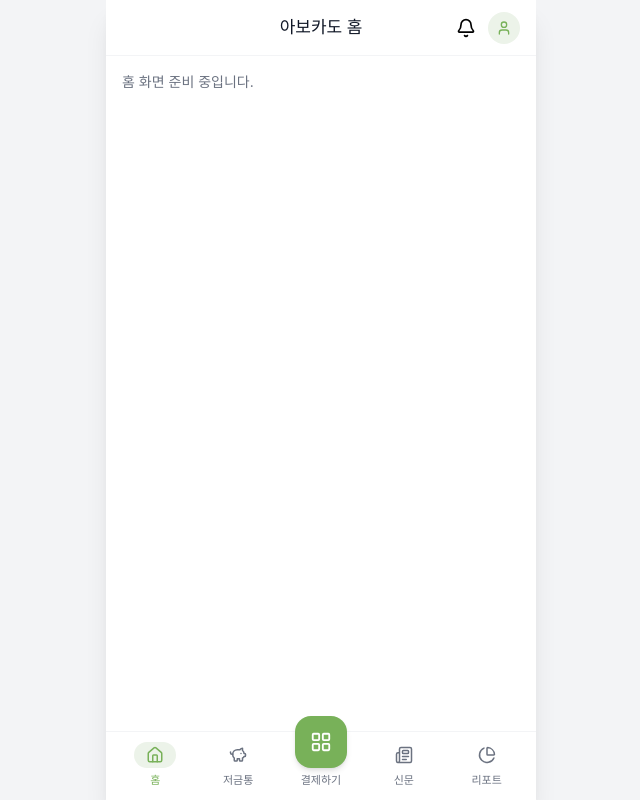
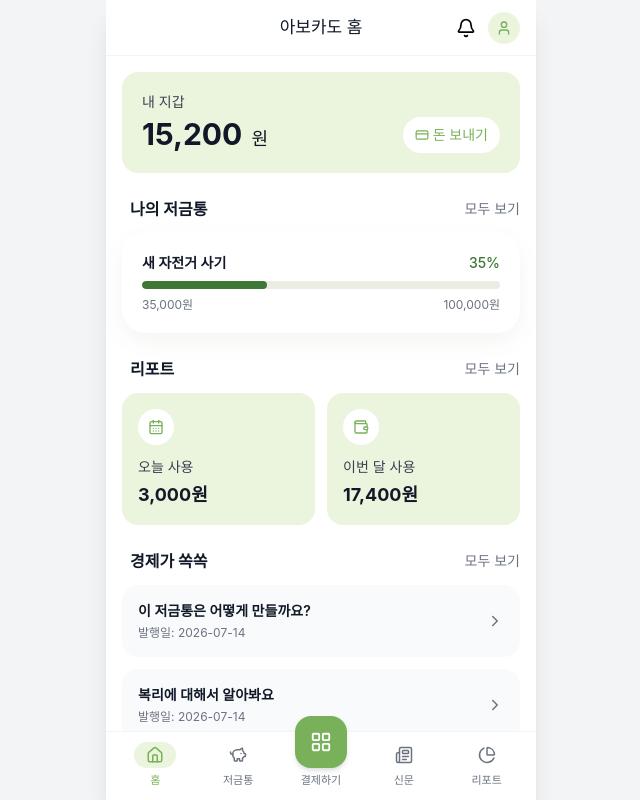
Before and after one commit to kb-avocado/avocado-frontend, a Vue app: page /home in a window 1280 px wide. Shown: the whole page, without its empty margins (319-959 px from the left). Built offline with nearby package versions, Linux system fonts and the light colour scheme.

Commit message:
[AVCD-57] feat: 홈 화면 신규 개발 및 공통 css 수정

```diff
--- a/src/main.js
+++ b/src/main.js
@@ -4,7 +4,6 @@ import App from './App.vue'
 import router from './router'
 import './assets/styles/main.css'
 import './assets/styles/tokens.css'
-
 const app = createApp(App)
 
 app.use(createPinia())
--- a/src/views/home/common/HomeView.vue
+++ b/src/views/home/common/HomeView.vue
@@ -1,6 +1,265 @@
-<!-- src/views/home/HomeView.vue -->
 <template>
-  <div class="p-4">
-    <p class="text-muted text-sm">홈 화면 준비 중입니다.</p>
+  <div v-if="home" class="p-4 flex flex-col gap-6">
+    <!-- 내 지갑 -->
+    <section class="rounded-2xl bg-avocado-100 p-5">
+      <p class="text-sm text-gray-700">내 지갑</p>
+
+      <div class="flex items-center justify-between mt-1">
+        <p class="text-3xl font-bold text-gray-900">
+          {{ formatMoney(home.walletBalance) }}
+          <span class="text-lg font-medium ml-0.5">원</span>
+        </p>
+
+        <RouterLink
+          :to="{ name: 'transfer' }"
+          class="flex items-center gap-1 bg-white text-avocado-600 text-sm font-medium px-3 py-2 rounded-full shrink-0"
+        >
+          <CreditCard :size="14" />
+          돈 보내기
+        </RouterLink>
+      </div>
+    </section>
+
+    <!-- 나의 저금통 -->
+    <section>
+      <div class="flex items-center justify-between mb-3 pl-2">
+        <h2 class="text-base font-bold text-gray-900">나의 저금통</h2>
+
+        <RouterLink :to="{ name: 'piggy' }" class="text-sm text-muted"> 모두 보기 </RouterLink>
+      </div>
+
+      <!-- 저금통이 없을 때 -->
+      <div
+        v-if="!home.piggyBanks?.length"
+        class="rounded-3xl bg-white shadow-[0px_8px_24px_0px_rgba(54,106,27,0.06)] p-5"
+      >
+        <div class="flex items-center gap-3">
+          <div class="w-12 h-12 rounded-xl bg-white flex items-center justify-center">
+            <Gift :size="22" class="text-avocado-600" />
+          </div>
+
+          <p class="text-sm font-medium text-gray-700">지금 저금을 시작해보세요</p>
+        </div>
+
+        <RouterLink
+          :to="{ name: 'piggy' }"
+          class="w-8 h-8 rounded-full bg-avocado-600 flex items-center justify-center shrink-0"
+          aria-label="저금통 만들기"
+        >
+          <Plus :size="16" class="text-white" />
+        </RouterLink>
+      </div>
+
+      <!-- 저금통이 있을 때 -->
+      <div v-else class="flex flex-col gap-3">
+        <RouterLink
+          v-for="piggy in home.piggyBanks"
+          :key="piggy.piggyBankId"
+          :to="{
+            name: 'piggyChildDetail',
+            params: {
+              id: piggy.piggyBankId
+            }
+          }"
+          class="rounded-3xl bg-white shadow-[0px_8px_24px_0px_rgba(54,106,27,0.06)] p-5"
+        >
+          <div class="flex items-center justify-between">
+            <p class="text-sm font-semibold text-gray-900">
+              {{ piggy.name }}
+            </p>
+
+            <p class="text-sm font-medium text-progress-value">{{ getPiggyProgress(piggy) }}%</p>
+          </div>
+
+          <div class="h-2 mt-2 overflow-hidden rounded-full bg-progress-track">
+            <div
+              class="h-full rounded-full bg-progress-value transition-[width] duration-300"
+              :style="{
+                width: `${getPiggyProgress(piggy)}%`
+              }"
+            />
+          </div>
+
+          <div class="flex justify-between mt-2 text-xs text-muted">
+            <span>{{ formatMoney(piggy.balance) }}원</span>
+            <span>{{ formatMoney(piggy.targetAmount) }}원</span>
+          </div>
+        </RouterLink>
+      </div>
+    </section>
+
+    <!-- 리포트 -->
+    <section>
+      <div class="flex items-center justify-between mb-3 pl-2">
+        <h2 class="text-base font-bold text-gray-900">리포트</h2>
+
+        <RouterLink :to="{ name: 'report' }" class="text-sm text-muted"> 모두 보기 </RouterLink>
+      </div>
+
+      <div class="grid grid-cols-2 gap-3">
+        <RouterLink :to="{ name: 'report' }" class="rounded-2xl bg-avocado-100 p-4">
+          <span class="w-9 h-9 rounded-full bg-white flex items-center justify-center mb-3">
+            <CalendarDays :size="16" class="text-avocado-600" />
+          </span>
+
+          <p class="text-sm text-gray-700">오늘 사용</p>
+
+          <p class="text-lg font-bold text-gray-900 mt-1">{{ formatMoney(home.todaySpent) }}원</p>
+        </RouterLink>
+
+        <RouterLink :to="{ name: 'report' }" class="rounded-2xl bg-avocado-100 p-4">
+          <span class="w-9 h-9 rounded-full bg-white flex items-center justify-center mb-3">
+            <Wallet :size="16" class="text-avocado-600" />
+          </span>
+
+          <p class="text-sm text-gray-700">이번 달 사용</p>
+
+          <p class="text-lg font-bold text-gray-900 mt-1">{{ formatMoney(home.monthSpent) }}원</p>
+        </RouterLink>
+      </div>
+    </section>
+
+    <!-- 경제가 쏙쏙 -->
+    <section>
+      <div class="flex items-center justify-between mb-3 pl-2">
+        <h2 class="text-base font-bold text-gray-900">경제가 쏙쏙</h2>
+
+        <RouterLink :to="{ name: 'newspaper' }" class="text-sm text-muted"> 모두 보기 </RouterLink>
+      </div>
+
+      <!-- 뉴스가 없을 때 -->
+      <div v-if="!home.news?.length" class="rounded-2xl bg-gray-50 px-4 py-6 text-center">
+        <p class="text-sm text-muted">등록된 신문이 없습니다.</p>
+      </div>
+
+      <!-- 뉴스가 있을 때 -->
+      <div v-else class="flex flex-col gap-3">
+        <RouterLink
+          v-for="item in home.news"
+          :key="item.newsId"
+          :to="{
+            name: 'newspaper-detail',
+            params: {
+              newsId: item.newsId
+            }
+          }"
+          class="flex items-center justify-between rounded-2xl bg-gray-50 px-4 py-4"
+        >
+          <div class="min-w-0 pr-3">
+            <p class="text-sm font-semibold text-gray-900 truncate">
+              {{ item.title }}
+            </p>
+
+            <p class="text-xs text-muted mt-1">발행일: {{ formatDate(item.publishedAt) }}</p>
+          </div>
+
+          <ChevronRight :size="18" class="text-muted shrink-0" />
+        </RouterLink>
+      </div>
+    </section>
+  </div>
+
+  <!-- 로딩 -->
+  <div v-else-if="isLoading" class="p-4 text-center text-muted text-sm py-10">불러오는 중...</div>
+
+  <!-- 오류 -->
+  <div v-else class="p-4 text-center py-10">
+    <p class="text-sm text-red-500">홈 정보를 불러오지 못했습니다.</p>
+
+    <button
+      type="button"
+      class="mt-3 px-4 py-2 rounded-lg bg-avocado-600 text-white text-sm"
+      @click="fetchHome"
+    >
+      다시 불러오기
+    </button>
   </div>
 </template>
+
+<script setup>
+import { onMounted, ref } from 'vue'
+import { CreditCard, Gift, Plus, CalendarDays, Wallet, ChevronRight } from 'lucide-vue-next'
+
+// 백엔드 API를 연결할 때 사용
+// import { getHome } from '@/api/home'
+
+const home = ref(null)
+const isLoading = ref(false)
+
+const MOCK_HOME = {
+  walletBalance: 15200,
+  todaySpent: 3000,
+  monthSpent: 17400,
+
+  piggyBanks: [
+    {
+      piggyBankId: 1,
+      name: '새 자전거 사기',
+      balance: 35000,
+      targetAmount: 100000
+    }
+  ],
+
+  news: [
+    {
+      newsId: 101,
+      title: '이 저금통은 어떻게 만들까요?',
+      publishedAt: '2026-07-14T09:00:00'
+    },
+    {
+      newsId: 100,
+      title: '복리에 대해서 알아봐요',
+      publishedAt: '2026-07-14T09:00:00'
+    }
+  ]
+}
+
+async function fetchHome() {
+  isLoading.value = true
+  home.value = null
+
+  try {
+    /*
+     * 백엔드 연결 시 아래 코드 사용
+     *
+     * const { data } = await getHome()
+     * home.value = data
+     */
+
+    // 현재는 mock 데이터 사용
+    home.value = MOCK_HOME
+  } catch (error) {
+    console.error('홈 정보 조회 실패:', error)
+    home.value = null
+  } finally {
+    isLoading.value = false
+  }
+}
+
+function formatMoney(value) {
+  return Number(value ?? 0).toLocaleString('ko-KR')
+}
+
+function formatDate(dateString) {
+  if (!dateString) {
+    return ''
+  }
+
+  return dateString.slice(0, 10)
+}
+
+function getPiggyProgress(piggy) {
+  const balance = Number(piggy?.balance ?? 0)
+  const targetAmount = Number(piggy?.targetAmount ?? 0)
+
+  if (targetAmount <= 0) {
+    return 0
+  }
+
+  const progress = Math.round((balance / targetAmount) * 100)
+
+  return Math.min(100, Math.max(0, progress))
+}
+
+onMounted(fetchHome)
+</script>
--- a/src/views/report/common/ReportView.vue
+++ b/src/views/report/common/ReportView.vue
@@ -10,15 +10,19 @@
           type="button"
           class="text-gray-400 disabled:opacity-30"
           :disabled="!report.navigation.hasPrevious"
+          aria-label="이전 달"
           @click="goToMonth(-1)"
         >
           <ChevronLeft :size="20" />
         </button>
+
         <p class="text-base font-semibold text-gray-900">{{ monthLabel }}의 분석 결과</p>
+
         <button
           type="button"
           class="text-gray-400 disabled:opacity-30"
           :disabled="!report.navigation.hasNext"
+          aria-label="다음 달"
           @click="goToMonth(1)"
         >
           <ChevronRight :size="20" />
@@ -35,21 +39,26 @@
 
         <p class="leading-snug">
           <span class="block text-xl font-bold text-gray-900"> 지우는 {{ monthLabel }} </span>
+
           <span class="block text-2xl font-extrabold text-avocado-600 my-1">
             '{{ report.style.title }}'
           </span>
+
           <span class="block text-xl font-bold text-gray-900"> 스타일이었어요! </span>
         </p>
 
         <span
-          class="inline-block bg-avocado-100 text-avocado-600 font-bold text-base px-6 py-3 rounded-full"
+          class="inline-block bg-gray-50 text-[#4C6B3A] font-bold text-base px-6 py-3 rounded-full"
         >
           아보카도 사용자 중 {{ report.style.userPercentage }}%가 이 유형이에요
         </span>
 
         <p class="text-sm text-gray-900 text-center leading-relaxed px-2">
-          <template v-if="isParentView">*{{ report.style.parentDescription }}</template>
-          <template v-else>{{ report.style.childDescription }}</template>
+          <template v-if="isParentView"> *{{ report.style.parentDescription }} </template>
+
+          <template v-else>
+            {{ report.style.childDescription }}
+          </template>
         </p>
       </div>
     </div>
@@ -58,43 +67,58 @@
     <div class="rounded-3xl bg-avocado-100 shadow-[0px_8px_24px_0px_rgba(54,106,27,0.06)] p-5">
       <div class="flex items-center justify-between">
         <p class="text-sm">{{ monthLabel }} 소비 금액</p>
+
         <span class="w-9 h-9 rounded-full bg-white flex items-center justify-center">
           <Wallet :size="16" class="text-avocado-600" />
         </span>
       </div>
+
       <p class="text-3xl font-bold text-gray-900 mt-1">
         {{ report.summary.totalSpent.toLocaleString('ko-KR') }}원
       </p>
+
       <p
         class="text-sm font-medium mt-2 flex items-center gap-1"
         :class="report.summary.comparedToLastMonth <= 0 ? 'text-avocado-600' : 'text-red-500'"
       >
         {{ report.summary.comparedToLastMonth <= 0 ? '↘' : '↗' }}
-        지난달보다 {{ Math.abs(report.summary.comparedToLastMonth).toLocaleString('ko-KR') }}원
+
+        지난달보다
+        {{ Math.abs(report.summary.comparedToLastMonth).toLocaleString('ko-KR') }}원
+
         {{ report.summary.comparedToLastMonth <= 0 ? '더 아꼈어요!' : '더 썼어요' }}
       </p>
+
       <p class="text-sm mt-3">소비 건수 {{ report.summary.transactionCount }}건</p>
     </div>
 
     <!-- 지출 Top 5 -->
     <div class="rounded-3xl bg-white shadow-[0px_8px_24px_0px_rgba(54,106,27,0.06)] p-5">
       <p class="text-base font-bold text-gray-900 mb-4">{{ monthLabel }} 지출 Top 5</p>
+
       <div class="flex flex-col gap-4">
         <div v-for="spot in report.topSpots" :key="spot.rank" class="flex flex-col gap-1.5">
           <div class="flex items-center justify-between text-sm">
             <span class="flex items-center gap-1.5 text-gray-900">
               <span class="w-2.5 h-2.5 rounded-full" :style="{ backgroundColor: spot.color }" />
+
               {{ spot.category }}
             </span>
+
             <span class="text-gray-900">
               {{ spot.percentage }}%
-              <span class="text-muted">({{ spot.amount.toLocaleString('ko-KR') }}원)</span>
+
+              <span class="text-muted"> ({{ spot.amount.toLocaleString('ko-KR') }}원) </span>
             </span>
           </div>
-          <div class="h-2 rounded-full" style="background-color: #f0e6d2">
+
+          <div class="h-2 rounded-full overflow-hidden" style="background-color: #eef0e7">
             <div
-              class="h-2 rounded-full"
-              :style="{ width: spot.percentage + '%', backgroundColor: spot.color }"
+              class="h-full rounded-full"
+              :style="{
+                width: `${spot.percentage}%`,
+                backgroundColor: spot.color
+              }"
             />
           </div>
         </div>
@@ -102,27 +126,35 @@
     </div>
 
     <!-- 월별 소비 비교 -->
-    <div class="rounded-3xl p-5" style="background-color: #ebf4dd">
+    <div class="rounded-3xl bg-avocado-100 p-5">
       <p class="text-base font-bold text-gray-900 mb-10">월별 소비 비교</p>
+
       <div class="flex items-end justify-around h-32">
         <div
-          v-for="m in report.monthlyComparison"
-          :key="m.month"
+          v-for="month in report.monthlyComparison"
+          :key="month.month"
           class="flex flex-col items-center gap-2"
         >
           <span class="text-sm font-semibold" style="color: #4c6b3a">
-            {{ m.amount.toLocaleString('ko-KR') }}원
+            {{ month.amount.toLocaleString('ko-KR') }}원
           </span>
+
           <div
             class="w-9 rounded-full bg-white overflow-hidden flex items-end"
             style="height: 96px"
           >
             <div
               class="w-full rounded-full"
-              :style="{ height: barHeight(m.amount) + 'px', backgroundColor: m.color }"
+              :style="{
+                height: `${barHeight(month.amount)}px`,
+                backgroundColor: month.color
+              }"
             />
           </div>
-          <span class="text-sm" :style="{ color: m.color }">{{ m.month }}</span>
+
+          <span class="text-sm" :style="{ color: month.color }">
+            {{ month.month }}
+          </span>
         </div>
       </div>
     </div>
@@ -131,29 +163,48 @@
     <div class="rounded-3xl bg-white shadow-[0px_8px_24px_0px_rgba(54,106,27,0.06)] p-5">
       <div class="flex items-center justify-between mb-7">
         <p class="text-sm">이번 달 저축 현황</p>
+
         <PiggyBank :size="18" class="text-avocado-600" />
       </div>
+
       <p class="text-2xl font-bold text-gray-900 mt-0.5">
         {{ report.savings.totalSaved.toLocaleString('ko-KR') }}원 저금했어요!
       </p>
-      <p class="text-sm mt-4 mb-1.5">이번 달 용돈 대비 저축률 {{ report.savings.savingsRate }}%</p>
-      <div class="h-2.5 rounded-full" style="background-color: #f0e6d2">
+
+      <p class="text-sm mt-4 mb-2">
+        이번 달 용돈 대비 저축률
+
+        <span class="font-semibold text-progress-value"> {{ report.savings.savingsRate }}% </span>
+      </p>
+
+      <!-- 공통 프로그레스 바 색상 적용 -->
+      <div class="h-2.5 rounded-full overflow-hidden bg-progress-track">
         <div
-          class="h-2.5 rounded-full bg-avocado-600"
-          :style="{ width: report.savings.savingsRate + '%' }"
+          class="h-full rounded-full bg-progress-value transition-[width] duration-300"
+          :style="{
+            width: `${getPercentage(report.savings.savingsRate)}%`
+          }"
         />
       </div>
     </div>
 
-    <!-- 아보카도씨의 한마디 -->
+    <!-- 아보카도 씨의 한마디 -->
     <div
       class="rounded-3xl shadow-[0px_8px_24px_0px_rgba(54,106,27,0.06)] p-5 flex items-center gap-4"
       style="background-color: #f8dcae"
     >
-      <img src="@/assets/images/ch3.png" alt="" class="w-32 h-40 object-contain shrink-0" />
+      <img
+        src="@/assets/images/ch3.png"
+        alt="아보카도 캐릭터"
+        class="w-32 h-40 object-contain shrink-0"
+      />
+
       <div>
         <p class="text-sm font-bold text-avocado-600 mb-5">아보카도 씨의 한마디</p>
-        <p class="text-sm text-gray-800 leading-relaxed">{{ report.advice }}</p>
+
+        <p class="text-sm text-gray-800 leading-relaxed">
+          {{ report.advice }}
+        </p>
       </div>
     </div>
   </div>
@@ -164,33 +215,56 @@
 <script setup>
 import { computed, onMounted, ref } from 'vue'
 import { ChevronLeft, ChevronRight, Wallet, PiggyBank } from 'lucide-vue-next'
+import { useAuthStore } from '@/stores/auth'
+
 // TODO(mock): 백엔드 붙으면 아래 주석 풀고 mock 코드 지우기
 // import { getReport } from '@/api/report'
-import { useAuthStore } from '@/stores/auth'
 
 const authStore = useAuthStore()
+
 // TODO: 로그인 붙으면 authStore.user.role === 'PARENT'로 정확히 판단
-const isParentView = computed(() => authStore.user?.role === 'PARENT')
+const isParentView = computed(() => {
+  return authStore.user?.role === 'PARENT'
+})
 
 const currentYearMonth = ref('2026-06')
 const report = ref(null)
 
 const monthLabel = computed(() => {
-  if (!report.value) return ''
+  if (!report.value) {
+    return ''
+  }
+
   const [, month] = report.value.yearMonth.split('-')
+
   return `${Number(month)}월`
 })
 
 function barHeight(amount) {
-  if (!report.value) return 0
-  const max = Math.max(...report.value.monthlyComparison.map((m) => m.amount))
+  if (!report.value) {
+    return 0
+  }
+
+  const max = Math.max(...report.value.monthlyComparison.map((month) => month.amount))
+
+  if (max <= 0) {
+    return 16
+  }
+
   return Math.max(16, (amount / max) * 96)
+}
+
+function getPercentage(value) {
+  const percentage = Number(value ?? 0)
+
+  return Math.min(100, Math.max(0, percentage))
 }
 
 // TODO(mock): 백엔드 붙으면 이 목업 데이터 삭제
 function buildMockReport(yearMonth) {
   return {
     yearMonth,
+
     style: {
       type: 'SPARROW',
       title: '방앗간 못 지나가는 참새',
@@ -199,30 +273,80 @@ function buildMockReport(yearMonth) {
         '방앗간 못 지나가는 참새는 한 달 중 용돈을 소비한 날이 25일 이상일 때 나오는 유형이에요',
       userPercentage: 12
     },
+
     summary: {
       totalSpent: 42500,
       comparedToLastMonth: -5000,
       transactionCount: 18
     },
+
     topSpots: [
-      { rank: 1, category: '다이소', amount: 19125, percentage: 45, color: '#3f6b22' },
-      { rank: 2, category: '아맛나 떡볶이집', amount: 12750, percentage: 30, color: '#78B159' },
-      { rank: 3, category: 'GS25', amount: 6375, percentage: 15, color: '#f59e0b' },
-      { rank: 4, category: '와와 피시방', amount: 2550, percentage: 6, color: '#b8d98c' },
-      { rank: 5, category: '기타', amount: 1700, percentage: 4, color: '#d1d5db' }
+      {
+        rank: 1,
+        category: '다이소',
+        amount: 19125,
+        percentage: 45,
+        color: '#3f6b22'
+      },
+      {
+        rank: 2,
+        category: '아맛나 떡볶이집',
+        amount: 12750,
+        percentage: 30,
+        color: '#78B159'
+      },
+      {
+        rank: 3,
+        category: 'GS25',
+        amount: 6375,
+        percentage: 15,
+        color: '#f59e0b'
+      },
+      {
+        rank: 4,
+        category: '와와 피시방',
+        amount: 2550,
+        percentage: 6,
+        color: '#b8d98c'
+      },
+      {
+        rank: 5,
+        category: '기타',
+        amount: 1700,
+        percentage: 4,
+        color: '#d1d5db'
+      }
     ],
+
     monthlyComparison: [
-      { month: '4월', amount: 20000, color: '#59B17F' },
-      { month: '5월', amount: 28000, color: '#9CB159' },
-      { month: '6월', amount: 23000, color: '#59A2B1' }
+      {
+        month: '4월',
+        amount: 20000,
+        color: '#59B17F'
+      },
+      {
+        month: '5월',
+        amount: 28000,
+        color: '#9CB159'
+      },
+      {
+        month: '6월',
+        amount: 23000,
+        color: '#59A2B1'
+      }
     ],
+
     savings: {
       totalSaved: 25000,
       savingsRate: 50
     },
-    advice:
-      '아보카도 씨의 한마디, 아이에게 이번 주에 먹은 간식 중 어떤 게 가장 뿌듯했는지 물어보며 칭찬해 주세요.',
-    navigation: { hasPrevious: true, hasNext: true }
+
+    advice: '아이에게 이번 주에 먹은 간식 중 어떤 게 가장 뿌듯했는지 물어보며 칭찬해 주세요.',
+
+    navigation: {
+      hasPrevious: true,
+      hasNext: true
+    }
   }
 }
 
@@ -230,13 +354,18 @@ async function fetchReport() {
   // TODO(mock): 백엔드 붙으면 아래로 교체
   // const { data } = await getReport(currentYearMonth.value)
   // report.value = data
+
   report.value = buildMockReport(currentYearMonth.value)
 }
 
 function goToMonth(diff) {
   const [year, month] = currentYearMonth.value.split('-').map(Number)
+
   const date = new Date(year, month - 1 + diff, 1)
-  currentYearMonth.value = `${date.getFullYear()}-${String(date.getMonth() + 1).padStart(2, '0')}`
+
+  currentYearMonth.value =
+    `${date.getFullYear()}-` + `${String(date.getMonth() + 1).padStart(2, '0')}`
+
   fetchReport()
 }
 
--- a/tailwind.config.js
+++ b/tailwind.config.js
@@ -1,21 +1,29 @@
 /** @type {import('tailwindcss').Config} */
 export default {
-  content: ['./index.html', './src/**/*.{vue,js,jsx}'],
+  content: ['./index.html', './src/**/*.{vue,js,jsx,ts,tsx}'],
   theme: {
     extend: {
       colors: {
-        // 아보카도 팀 브랜드 컬러 정의
-        primary: '#4CAF50',
+        primary: 'var(--color-avocado-600)',
+
         avocado: {
-          50: '#ffffff', // 페이지/카드 옅은 배경
-          100: '#ECF3E9', // 선택된 탭 배경 (pill)
-          300: '#CFE8A9', // 보조 강조
-          600: '#78B159', // 브랜드 메인 그린 — 버튼, 활성 탭, 강조 텍스트, 프로그레스 바
-          900: '#000000' // 가장 진한 텍스트 (필요시)
+          50: 'var(--color-avocado-50)',
+          100: 'var(--color-avocado-100)',
+          300: 'var(--color-avocado-300)',
+          600: 'var(--color-avocado-600)',
+          900: 'var(--color-avocado-900)'
         },
-        muted: '#6b7280' // 비활성 아이콘/텍스트용 회색
+
+        progress: {
+          track: 'var(--color-progress-track)',
+          value: 'var(--color-progress-value)'
+        },
+        muted: 'var(--color-text-muted)',
+        surface: 'var(--color-surface)',
+        border: 'var(--color-border)'
       }
     }
   },
+
   plugins: []
 }
```
Also changed, not shown: src/assets/styles/tokens.css (+6 -2 lines), src/router/index.js (+7 -2 lines).
